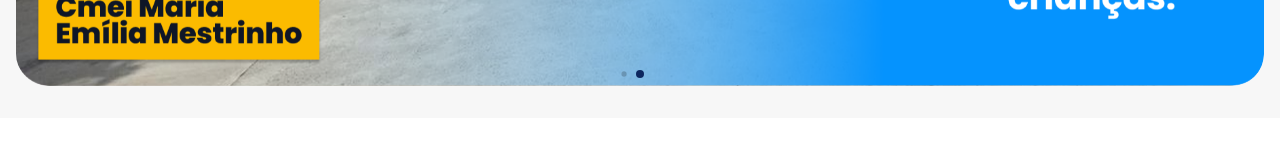
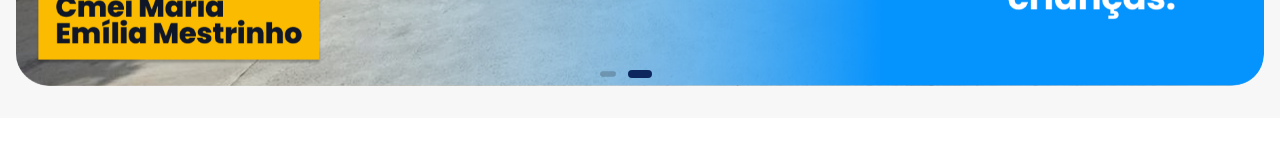
Before and after one commit to SoftLivex/consulta-sociedade, a Next.js app: page / in a window 1280 px wide. Shown: the part 504-664 px from the top of the page. Built offline with nearby package versions, Linux system fonts and the light colour scheme.

Commit message:
feat: Ajusta estilos dos bullets da paginação do swiper, definindo largura e borda

```diff
--- a/src/app/globals.css
+++ b/src/app/globals.css
@@ -163,4 +163,10 @@
 
 .swiper-pagination-bullet-active {
   background: var(--color-primary) !important;
+  width: 2rem !important;
 }
+
+.swiper-pagination-bullet {
+  width: 1.5rem !important;
+  border-radius: .5rem !important;
+}
```
